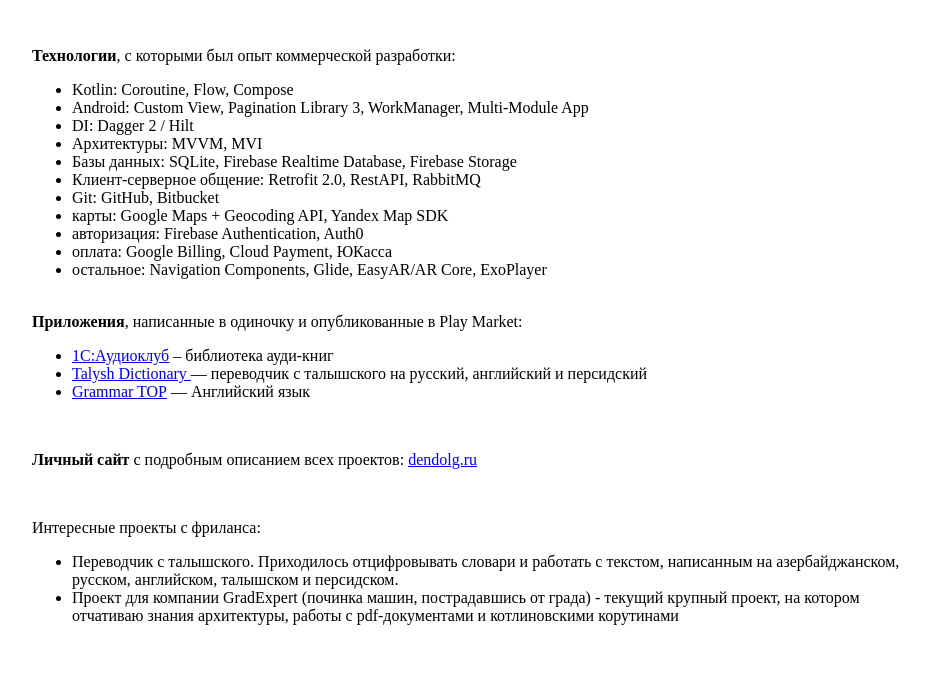
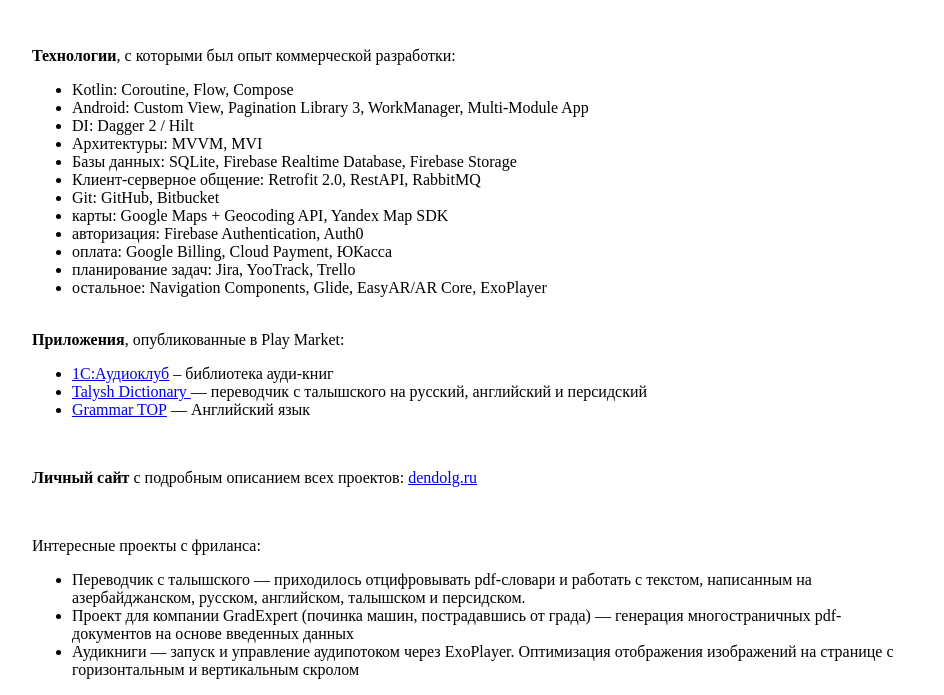
Before and after one commit to denisdolgopolov/denisdolgopolov.github.io, a plain HTML site: page index.html in a window 1280 px wide. Shown: the part 397-1092 px from the top of the page, without its empty margins (166-1110 px from the left). Before the commit the page ends 1056 px from the top, so only its background shows below. Drawn offline with Linux system fonts and the light colour scheme.

Commit message:
add info

```diff
--- a/index.html
+++ b/index.html
@@ -53,11 +53,12 @@
 			<li>карты: Google Maps + Geocoding API, Yandex Map SDK</li>
 			<li>авторизация: Firebase Authentication, Auth0</li>
 			<li>оплата: Google Billing, Cloud Payment, ЮКасса</li>
+			<li>планирование задач: Jira, YooTrack, Trello</li>
 			<li>остальное: Navigation Components, Glide, EasyAR/AR Core, ExoPlayer</li>
 		</ul>
 
 		<p><br />
-			<strong>Приложения</strong>, написанные в одиночку и опубликованные в Play Market:</p>
+			<strong>Приложения</strong>, опубликованные в Play Market:</p>
 
 			<ul>
 				<li><a href="https://play.google.com/store/apps/details?id=ru.publishing1c.audioclub" target="_blank">1С:Аудиоклуб</a>&nbsp;&ndash; библиотека ауди-книг</li>
@@ -74,9 +75,9 @@
 			<p>Интересные проекты с фриланса:</p>
 
 			<ul>
-				<li>Переводчик с талышского. Приходилось отцифровывать словари и работать с текстом, написанным на азербайджанском, русском, английском, талышском и персидском.&nbsp;</li>
-				<li>Проект для компании GradExpert (починка машин, пострадавшись от града) - текущий крупный проект, на котором отчативаю знания архитектуры, работы с pdf-документами и котлиновскими корутинами<br />
-				&nbsp;</li>
+				<li>Переводчик с талышского — приходилось отцифровывать pdf-словари и работать с текстом, написанным на азербайджанском, русском, английском, талышском и персидском.&nbsp;</li>
+				<li>Проект для компании GradExpert (починка машин, пострадавшись от града) — генерация многостраничных pdf-документов на основе введенных данных&nbsp;</li>
+				<li>Аудикниги — запуск и управление аудипотоком через ExoPlayer. Оптимизация отображения изображений на странице с горизонтальным и вертикальным скролом&nbsp;</li>
 			</ul>
 		</body>
 		</html>
```
